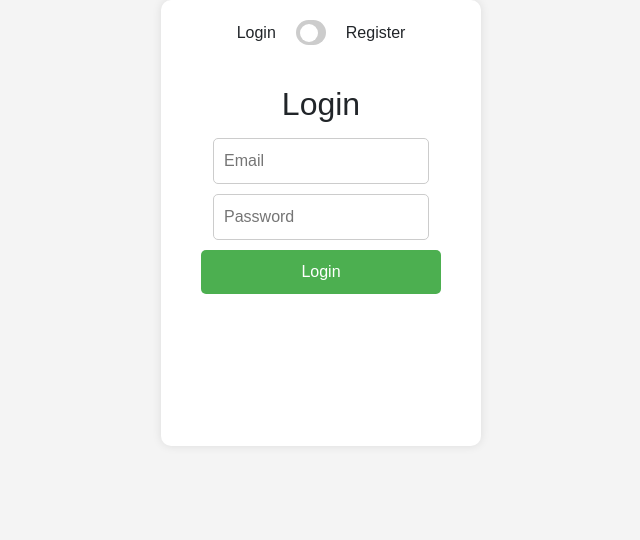
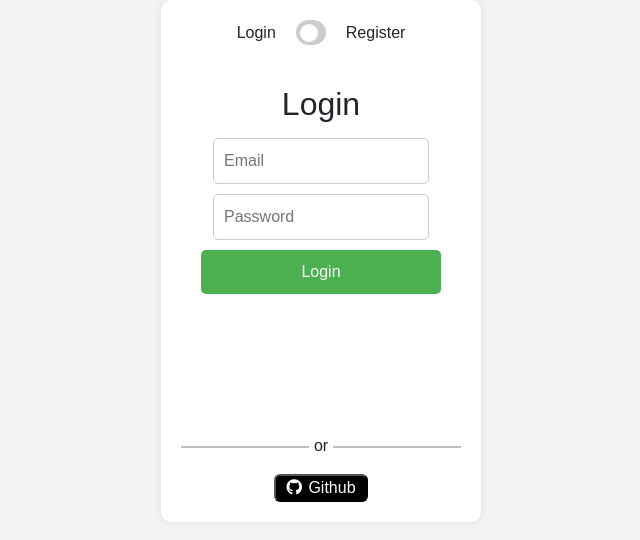
Before and after one commit to Hanra-s-work/area-rattrapage, a plain HTML site: page front/html/index.html in a window 1280 px wide. Shown: the whole page, without its empty margins (319-959 px from the left). Drawn offline with nearby package versions, Linux system fonts and the light colour scheme.

Commit message:
[ADD] the github sso button so that it is ready to receive the functions for the connection

```diff
--- a/front/html/assets/css/login.css
+++ b/front/html/assets/css/login.css
@@ -146,3 +146,41 @@ form button:hover {
   color: red;
   font-weight: bold;
 }
+
+.sso_separator_box {
+  display: flex;
+  flex-direction: row;
+  flex-wrap: nowrap;
+  width: 100%;
+  gap: 5px;
+}
+
+.sso_separator {
+  border: none;
+  border-top: 2px solid #000;
+  margin: 20px 0;
+  width: 100%;
+}
+
+.sso_text {
+  padding-top: 8px;
+}
+
+.sso_button {
+  color: white;
+  background-color: black;
+  border-radius: 6px;
+  padding: 10px;
+  padding-top: 0px;
+  padding-bottom: 0px;
+  transition: color 1s ease, background-color 1s ease, transform 1s ease;
+}
+
+.sso_button:hover {
+  color: black;
+  background-color: white;
+}
+
+.fab.fa-github.sso_button_icon {
+  padding-right: 2px;
+}
--- a/front/html/index.html
+++ b/front/html/index.html
@@ -28,6 +28,7 @@
     </script>
     <link rel="stylesheet" href="assets/bootstrap/css/bootstrap.min.css">
     <link rel="manifest" href="manifest.json" crossorigin="use-credentials">
+    <link rel="stylesheet" href="assets/fonts/fontawesome-all.min.css">
     <link rel="stylesheet" href="assets/css/dropdown.css">
     <link rel="stylesheet" href="assets/css/Login-Form-Basic-icons.css">
     <link rel="stylesheet" href="assets/css/login.css">
@@ -47,6 +48,12 @@
                         <h2>Register</h2><input type="text" id="registerUsername" placeholder="Username" required=""><input type="email" id="registerEmail" placeholder="Email" required=""><input type="password" id="registerPassword" placeholder="Password" required=""><input type="password" id="registerPasswordConfirmation" placeholder="Confirm Password" required=""><button type="submit">Register</button>
                     </form>
                 </aside>
+                <aside class="sso_separator_box">
+                    <hr class="sso_separator">
+                    <p class="sso_text">or</p>
+                    <hr class="sso_separator">
+                </aside>
+                <aside><button class="sso_button" type="submit"><i class="fab fa-github sso_button_icon"></i>&nbsp;Github</button></aside>
             </section>
         </section>
     </main>
```
Also changed, not shown: 1 other file.
